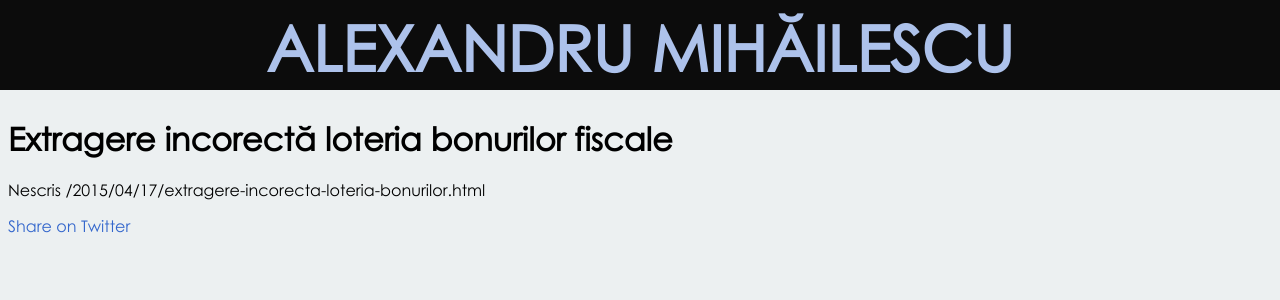
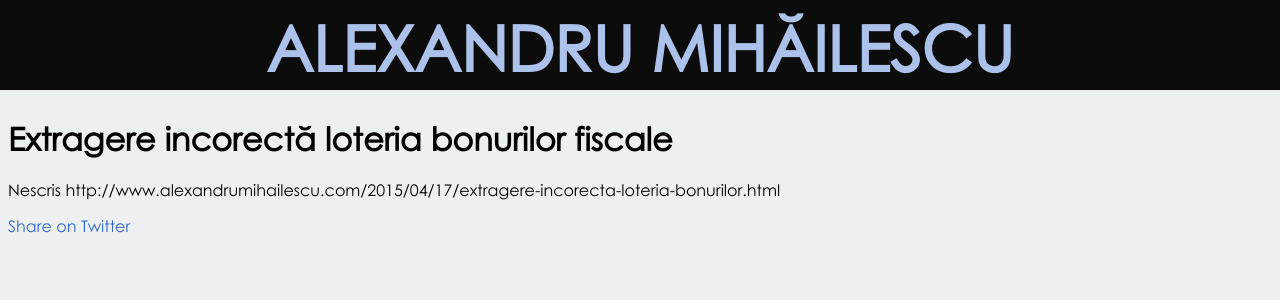
Before and after one commit to AlexandruMihailescu/alexandrumihailescu.github.com, a Jekyll site: the page built from _posts/2015-04-17-extragere-incorecta-loteria-bonurilor.md, in a window 1280 px wide. Shown: the top 300 px of the page. Built offline with Jekyll 4.4.1, drawn with Linux system fonts in a browser that asks for light colours; nearby versions of some CDN libraries; Markdown is read by kramdown in place of the engine named in the settings; part of the change alters nothing that is shown.

Commit message:
updated config

```diff
--- a/_config.yml
+++ b/_config.yml
@@ -1,4 +1,5 @@
 name: "Alexandru Mihăilescu"
 description: "Alexandru Mihăilescu"
-baseurl: "/alexandrumihailescu.ro"
+url: "http://www.alexandrumihailescu.com"
+# baseurl: "/alexandrumihailescu.ro"
 markdown: rdiscount
```
